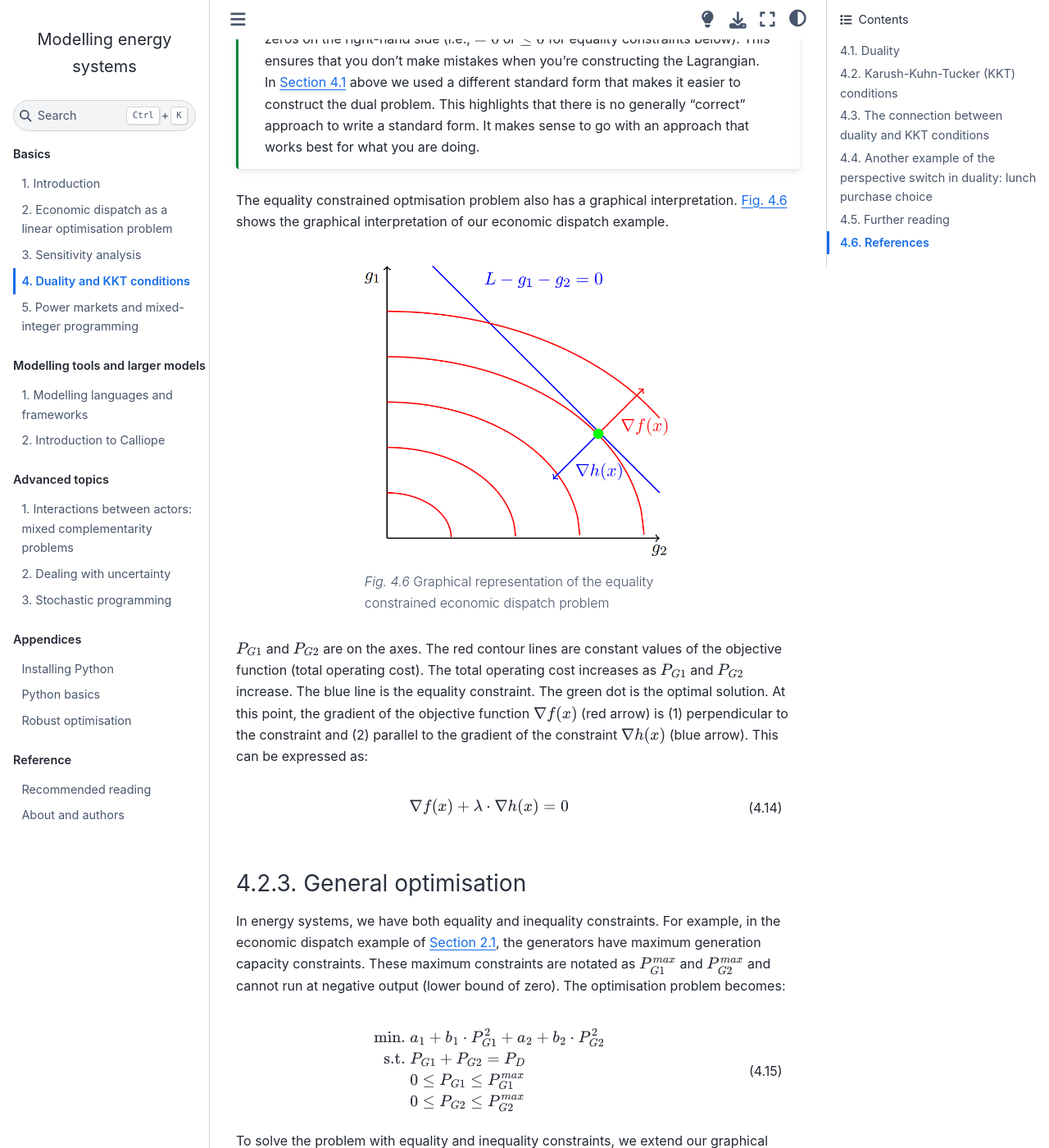
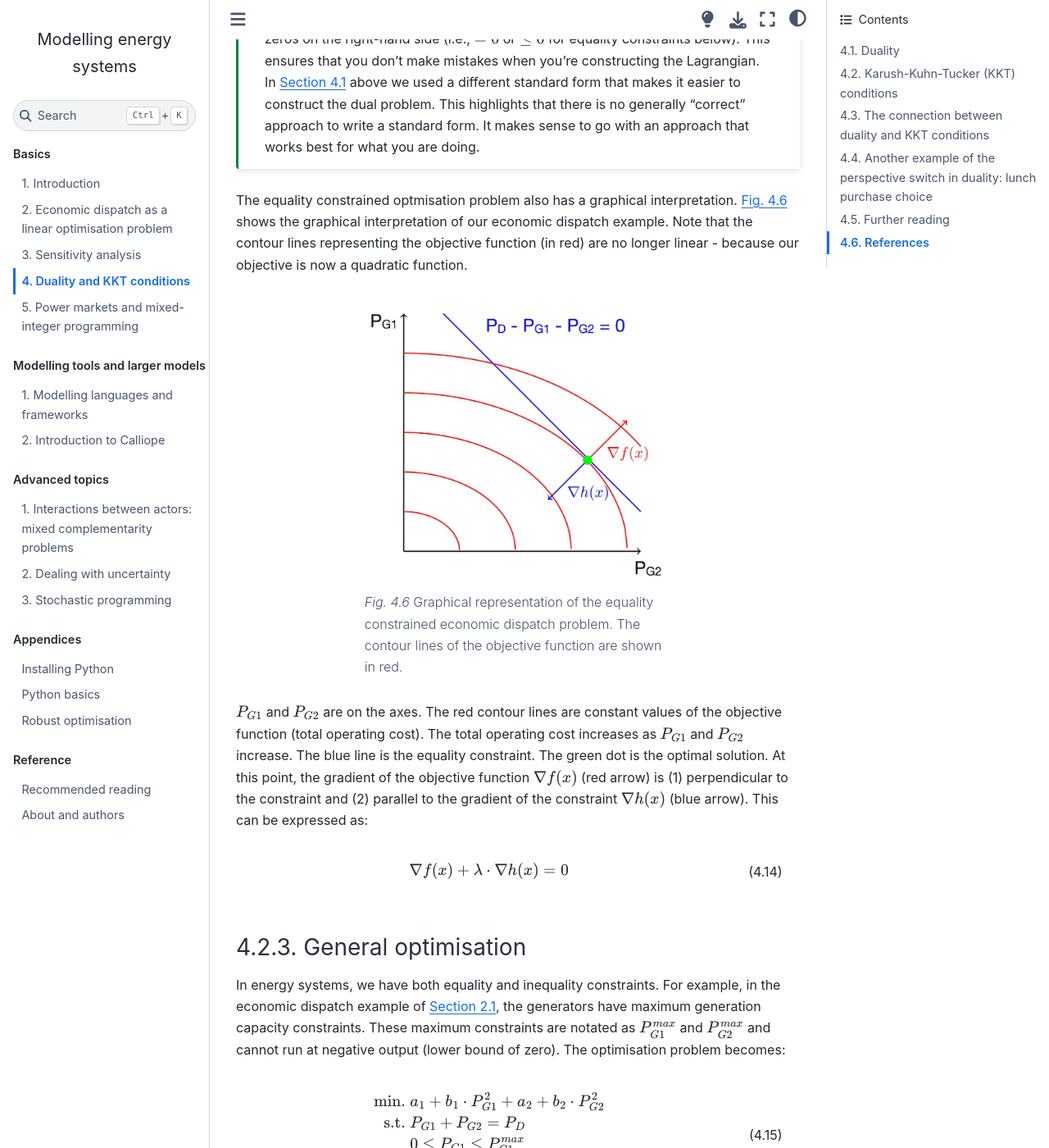
Before and after one commit to sjpfenninger/modelling-energy-systems, a Jupyter Book: the page built from basics/duality-kkts.md, in a window 1280 px wide and 1400 px high, scrolled down 11643 px. Shown: the whole window at 82% size. Built offline with Jupyter Book 1.0.4 settings and Sphinx 7.4.7 and the Sphinx Book theme 1.1.4, drawn with Linux system fonts in a browser that asks for light colours; pages that are not in the unit, such as notebooks, are missing from menus; comment, search, counter and statistics services are not loaded; cross-references to code outside the pages are shown as plain code; some of the changed text lies outside the part shown.

Commit message:
Update KKT figures

````diff
--- a/basics/duality-kkts.md
+++ b/basics/duality-kkts.md
@@ -200,7 +200,7 @@
 :name: fig:duality_conversion_table
 :figwidth: 600 px
 
-How to convert a primal problem into a dual problem From the "SOB method": Benjamin (1995), SIAM Review 37(1): 85-87 as summarised in {cite:p}`hillier_introduction_2021`, Table 6.14**
+How to convert a primal problem into a dual problem From the "SOB method": Benjamin (1995), SIAM Review 37(1): 85-87 as summarised in {cite:p}`hillier_introduction_2021`, Table 6.14.
 ```
 
 :::{admonition} Additional example
@@ -297,13 +297,13 @@
 
 :::
 
-The equality constrained optmisation problem also has a graphical interpretation. {numref}`fig:KKT_eqconst_graphical` shows the graphical interpretation of our economic dispatch example.
+The equality constrained optmisation problem also has a graphical interpretation. {numref}`fig:KKT_eqconst_graphical` shows the graphical interpretation of our economic dispatch example. Note that the contour lines representing the objective function (in red) are no longer linear - because our objective is now a quadratic function.
 
-```{figure} ../images/KKT_eqconst_graphical.png
+```{figure} ../images/KKT_eqconst_graphical.jpg
 :name: fig:KKT_eqconst_graphical
 :figwidth: 400 px
 
-Graphical representation of the equality constrained economic dispatch problem
+Graphical representation of the equality constrained economic dispatch problem. The contour lines of the objective function are shown in red.
 ```
 
 $P_{G1}$ and $P_{G2}$ are on the axes. The red contour lines are constant values of the objective function (total operating cost). The total operating cost increases as $P_{G1}$ and $P_{G2}$ increase. The blue line is the equality constraint. The green dot is the optimal solution. At this point, the gradient of the objective function $\nabla f(x)$ (red arrow) is (1) perpendicular to the constraint and (2) parallel to the gradient of the constraint $\nabla h(x)$ (blue arrow). This can be expressed as:
@@ -324,11 +324,11 @@
 
 To solve the problem with equality and inequality constraints, we extend our graphical interpretation. The grey area in {numref}`fig:KKT_eqconst_ineqconst_graphical` is the feasible region because it represents the feasible range of output of $P_{G1}$ and $P_{G2}$. The set of feasible solutions---the values of $P_{G1}$ and $P_{G2}$ that satisfy both the equality and inequality constraints---lie on the blue line within the grey area. This is exactly what we already did in {numref}`content:lp:economic-dispatch`, just with different notation for our generation and demand constraints - and as will become clear in {numref}`fig:KKT_eqconst_ineqconst_graphical`, a key difference in where the optimal solution lies, since we are dealing with a quadratic rather than a linear problem.
 
-```{figure} ../images/KKT_eqconst_ineqconst_graphical.png
+```{figure} ../images/KKT_eqconst_ineqconst_graphical.jpg
 :name: fig:KKT_eqconst_ineqconst_graphical
 :figwidth: 400 px
 
-Graphical representation of the equality and inequality constrained economic dispatch problem
+Graphical representation of the equality and inequality constrained economic dispatch problem. The grey box represents the feasible region.
 ```
 
 The optimal solution needs to be part of the feasible solution set. In this case, we see that the optimal solution (green dot) is indeed in the feasible area. Thus the inequality constraints $0 \leq P_{G1} \leq P_{G1}^{max}$ and $0 \leq P_{G2} \leq P_{G2}^{max}$ actually do not play a role in this particular example.
@@ -450,11 +450,11 @@
 
 Let's look at the problem graphically (see {numref}`fig:KKT_G2const_graphical`). We assume that the feasible range of values for $P_{G2}$ is reduced to the capacity constraints. Therefore, the original optimal solution (green dot) is no longer in the feasible region. By looking at the graph and reasoning, we can suppose that the upper capacity limit of $P_{G2}$ will be binding. So, we will test the solution in which $P_{G1}$ is producing within its operating range $0 \leq P_{G1} \leq P_{G1}^{max}$ (the inequality constraints are non-binding) and $P_{G2}$ is operating at maximum capacity $P_{G2} = P_{G2}^{max}$. The solution still needs to lie on the blue line to satisfy the equality constraint.
 
-```{figure} ../images/KKT_g2const_graphical.png
+```{figure} ../images/KKT_g2const_graphical.jpg
 :name: fig:KKT_g2const_graphical
 :figwidth: 400 px
 
-Graphical representation of the economic dispatch problem with reduced feasible range for $g_2$
+Graphical representation of the economic dispatch problem with reduced feasible range for $P_{G2}$.
 ```
 
 Given this test solution, we know that $\mu_1$, $\mu_2$, $\mu_3$ $= 0$ and $\mu_4 \neq 0$. This simplifies the set of KKT conditions to:
````
Also changed, not shown: other parts of basics/duality-kkts.md (+1 -1 lines), images/KKT_eqconst_graphical.jpg (added), images/KKT_eqconst_graphical.png (deleted), images/KKT_eqconst_ineqconst_graphical.jpg (added), images/KKT_eqconst_ineqconst_graphical.png (deleted), images/KKT_g2const_graphical.jpg (added), images/KKT_g2const_graphical.png (deleted).
